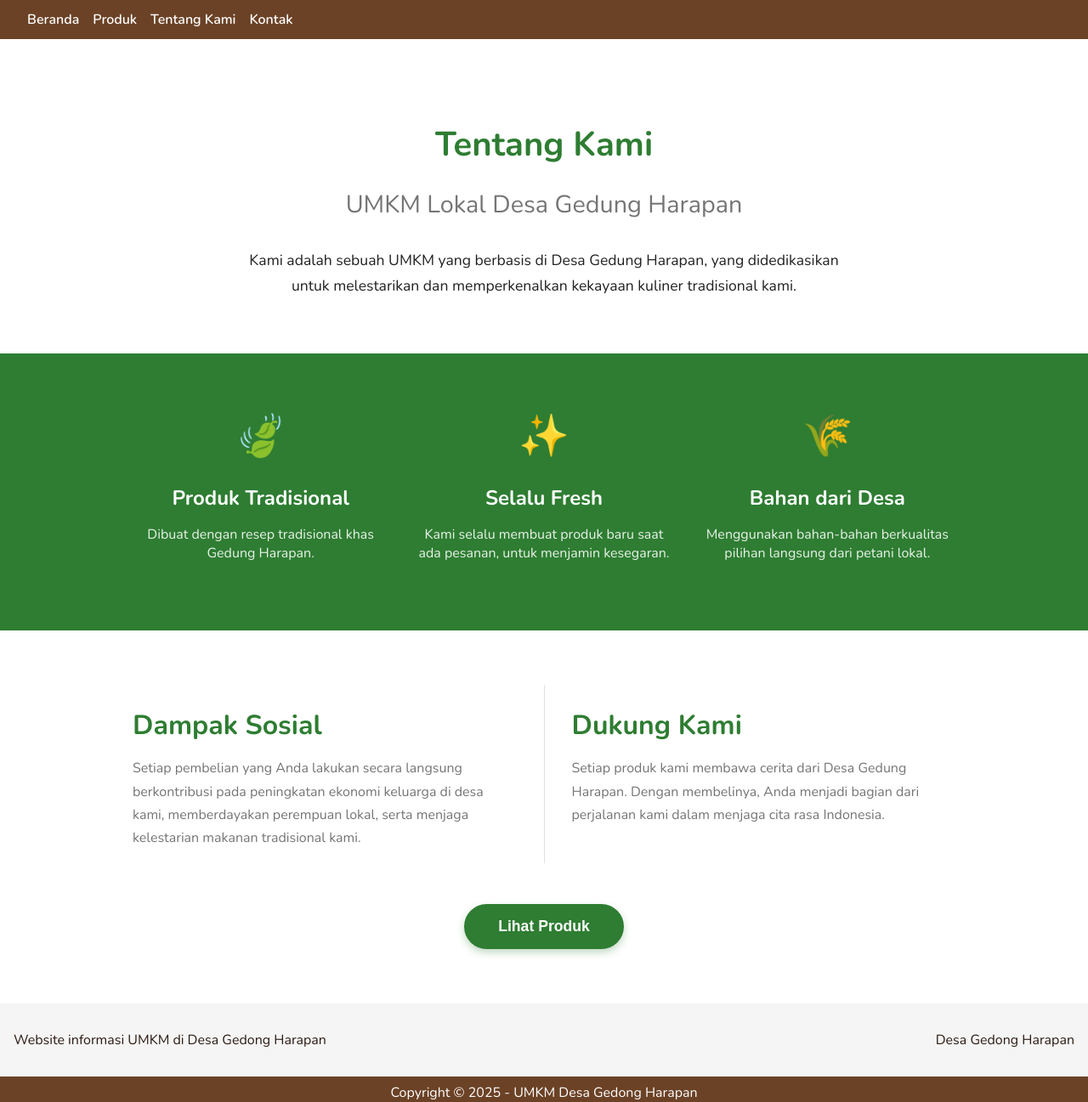
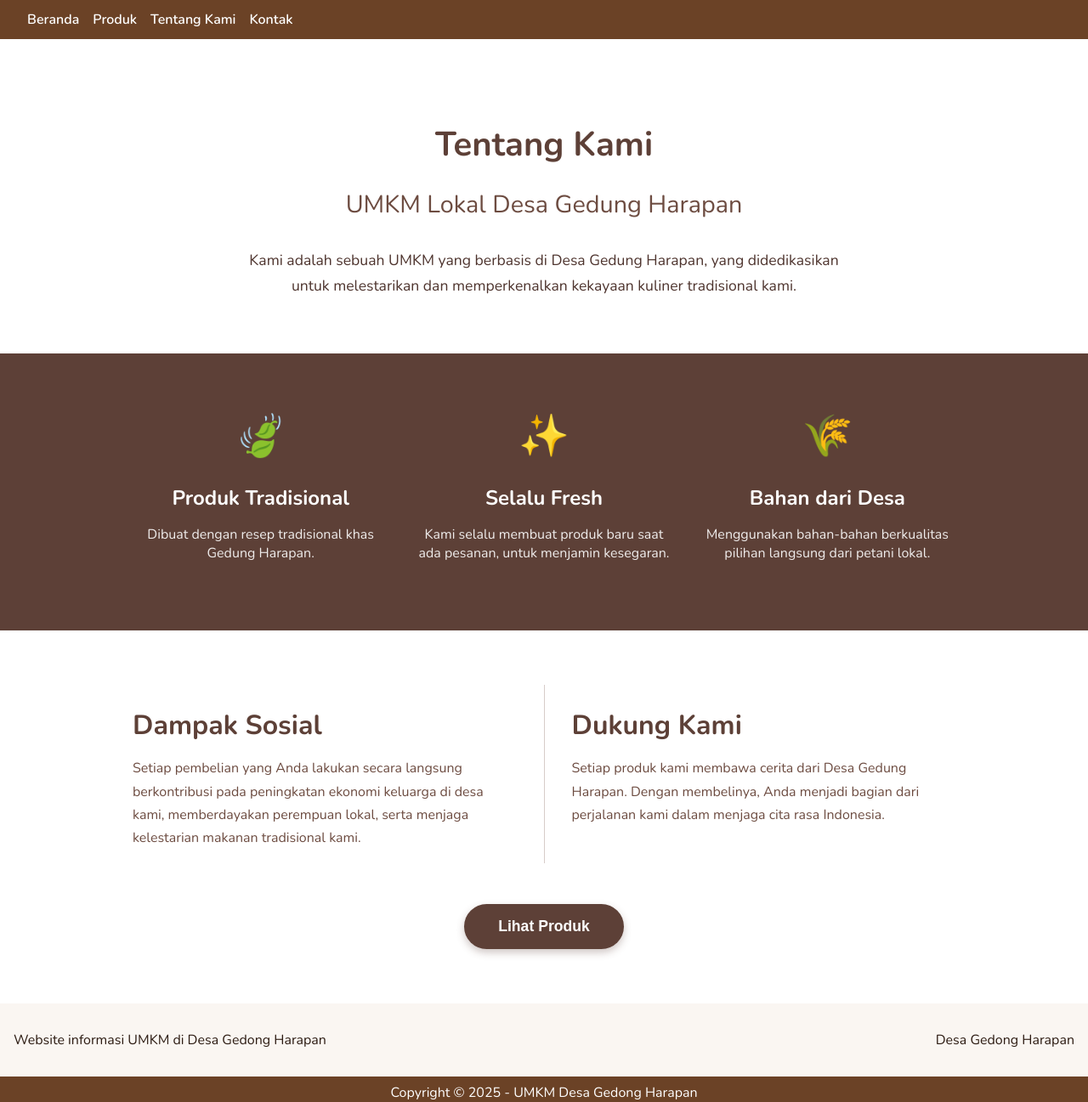
Before and after one commit to syuhendar729/tubes-kapsel-gdharapan, a React (Vite) app: page /aboutus in a window 1280 px wide. Shown: the top 1297 px of the page at 85% size. Built offline with nearby package versions, Linux system fonts and the light colour scheme.

Commit message:
Merubah style warna menjadi warna cokelat sesuai tema utama

```diff
--- a/src/pages/AboutUs.css
+++ b/src/pages/AboutUs.css
@@ -1,20 +1,22 @@
 /* Import Font dari Google Fonts */
 @import url('https://fonts.googleapis.com/css2?family=Nunito:wght@400;600;700&display=swap');
 
-/* --- Variabel Warna & Tema --- */
+/* --- Variabel Warna & Tema Cokelat Segar --- */
 :root {
-  --primary-green: #2E7D32; /* Hijau utama dari contoh */
-  --light-green: #4CAF50;   /* Hijau lebih terang untuk hover/aksen */
-  --background-color: #F5F5F5; /* Abu-abu sangat muda untuk latar */
-  --text-color: #212121;     /* Teks gelap */
-  --text-light: #757575;     /* Teks secondary */
+  --primary-brown: #5D4037;      /* Cokelat utama, hangat dan kuat */
+  --secondary-brown: #8D6E63;    /* Cokelat lebih terang untuk hover/aksen */
+  --accent-cream: #A1887F;       /* Cokelat krem untuk aksen ringan */
+  --background-cream: #FAF6F2;   /* Latar krem yang sangat segar dan lembut */
+  --text-color: #4E342E;         /* Teks cokelat gelap untuk kontras yang baik */
+  --text-light: #6D4C41;         /* Teks secondary cokelat medium */
   --white-color: #FFFFFF;
+  --divider-color: #D7CCC8;      /* Warna garis pembatas yang lembut */
   --font-family: 'Nunito', sans-serif;
 }
 
 body {
   font-family: var(--font-family);
-  background-color: var(--background-color);
+  background-color: var(--background-cream); /* Menggunakan latar krem yang segar */
   color: var(--text-color);
 }
 
@@ -41,14 +43,14 @@ body {
 .who-we-are-section h1 {
   font-size: 2.5rem;
   font-weight: 700;
-  color: var(--primary-green);
+  color: var(--primary-brown); /* Judul dengan cokelat utama */
   margin-bottom: 0.5rem;
 }
 
 .who-we-are-section h2 {
   font-size: 1.8rem;
   font-weight: 400;
-  color: var(--text-light);
+  color: var(--text-light); /* Subjudul dengan cokelat medium */
   margin-bottom: 2rem;
 }
 
@@ -60,9 +62,9 @@ body {
   color: var(--text-color);
 }
 
-/* --- Bagian 2: Keunggulan (Kotak Hijau) --- */
+/* --- Bagian 2: Keunggulan (Kotak Cokelat) --- */
 .excellence-section {
-  background-color: var(--primary-green);
+  background-color: var(--primary-brown); /* Mengubah dari hijau ke cokelat utama */
   color: var(--white-color);
   width: 100%;
   padding: 4rem 1rem;
@@ -94,7 +96,7 @@ body {
   opacity: 0.9;
 }
 
-/* --- Bagian 3: Dampak Sosial dan Ajakan (Diperbarui) --- */
+/* --- Bagian 3: Dampak Sosial dan Ajakan --- */
 .impact-and-cta-section {
   width: 100%;
   padding: 4rem 1rem;
@@ -105,43 +107,43 @@ body {
 .columns-wrapper {
   display: flex;
   justify-content: space-between;
-  align-items: stretch; /* Membuat semua anak memiliki tinggi yang sama */
+  align-items: stretch;
   gap: 2rem;
   text-align: left;
 }
 
 .impact-content, .cta-content {
-  flex: 1; /* Membuat setiap kolom mengambil ruang yang sama */
+  flex: 1;
 }
 
 .impact-content h2, .cta-content h2 {
   font-size: 2rem;
   font-weight: 700;
-  color: var(--primary-green);
+  color: var(--primary-brown); /* Judul dengan cokelat utama */
   margin-bottom: 1rem;
 }
 
 .impact-content p, .cta-content p {
   font-size: 1rem;
-  color: var(--text-light);
+  color: var(--text-light); /* Paragraf dengan cokelat medium */
   line-height: 1.7;
 }
 
 /* --- Garis Pembatas Vertikal --- */
 .divider {
   width: 1px;
-  background-color: #e0e0e0; /* Warna abu-abu muda untuk garis */
-  align-self: stretch; /* Membuat garis memanjang sejajar dengan konten */
+  background-color: var(--divider-color); /* Warna garis yang sesuai tema */
+  align-self: stretch;
 }
 
 /* --- Wrapper untuk Tombol --- */
 .cta-button-wrapper {
   text-align: center;
-  margin-top: 3rem; /* Jarak antara konten dan tombol */
+  margin-top: 3rem;
 }
 
 .cta-button {
-  background-color: var(--primary-green);
+  background-color: var(--primary-brown); /* Tombol dengan cokelat utama */
   color: var(--white-color);
   border: none;
   padding: 1rem 2.5rem;
@@ -150,13 +152,13 @@ body {
   border-radius: 50px;
   cursor: pointer;
   transition: background-color 0.3s ease, transform 0.2s ease;
-  box-shadow: 0 4px 10px rgba(46, 125, 50, 0.3);
+  box-shadow: 0 4px 10px rgba(93, 64, 55, 0.3); /* Bayangan dengan warna cokelat */
 }
 
 .cta-button:hover {
-  background-color: var(--light-green);
+  background-color: var(--secondary-brown); /* Hover dengan cokelat lebih terang */
   transform: translateY(-2px);
-  box-shadow: 0 6px 12px rgba(46, 125, 50, 0.4);
+  box-shadow: 0 6px 12px rgba(93, 64, 55, 0.4);
 }
 
 /* --- Responsive Design --- */
@@ -169,19 +171,16 @@ body {
     font-size: 1.5rem;
   }
 
-  /* Pada layar mobile, ubah tata letak kolom menjadi vertikal */
   .columns-wrapper {
     flex-direction: column;
     align-items: center;
     text-align: center;
   }
 
-  /* Sembunyikan garis pembatas di layar mobile */
   .divider {
     display: none;
   }
 
-  /* Beri jarak antar elemen saat vertikal */
   .impact-content, .cta-content {
     width: 100%;
   }
```
